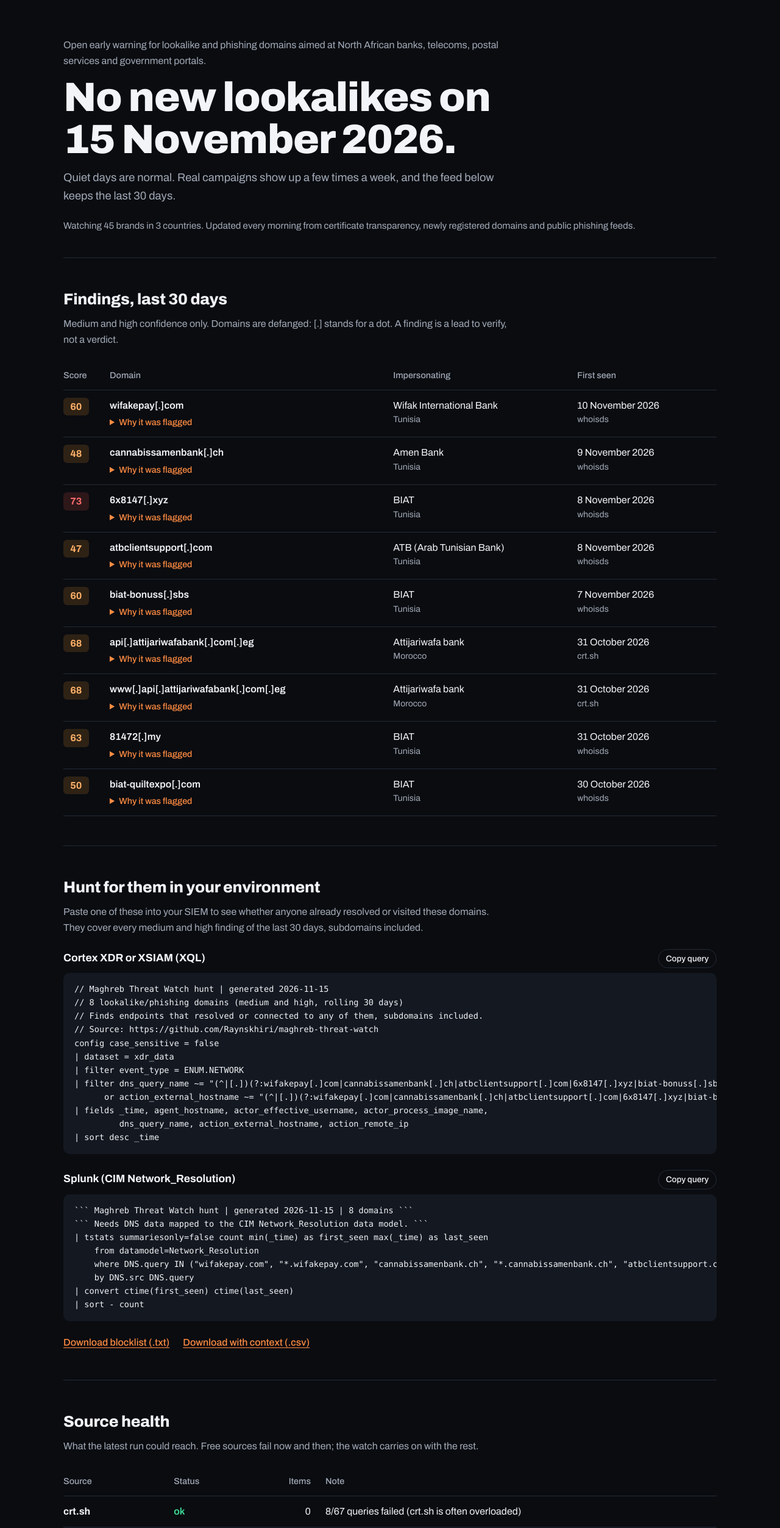
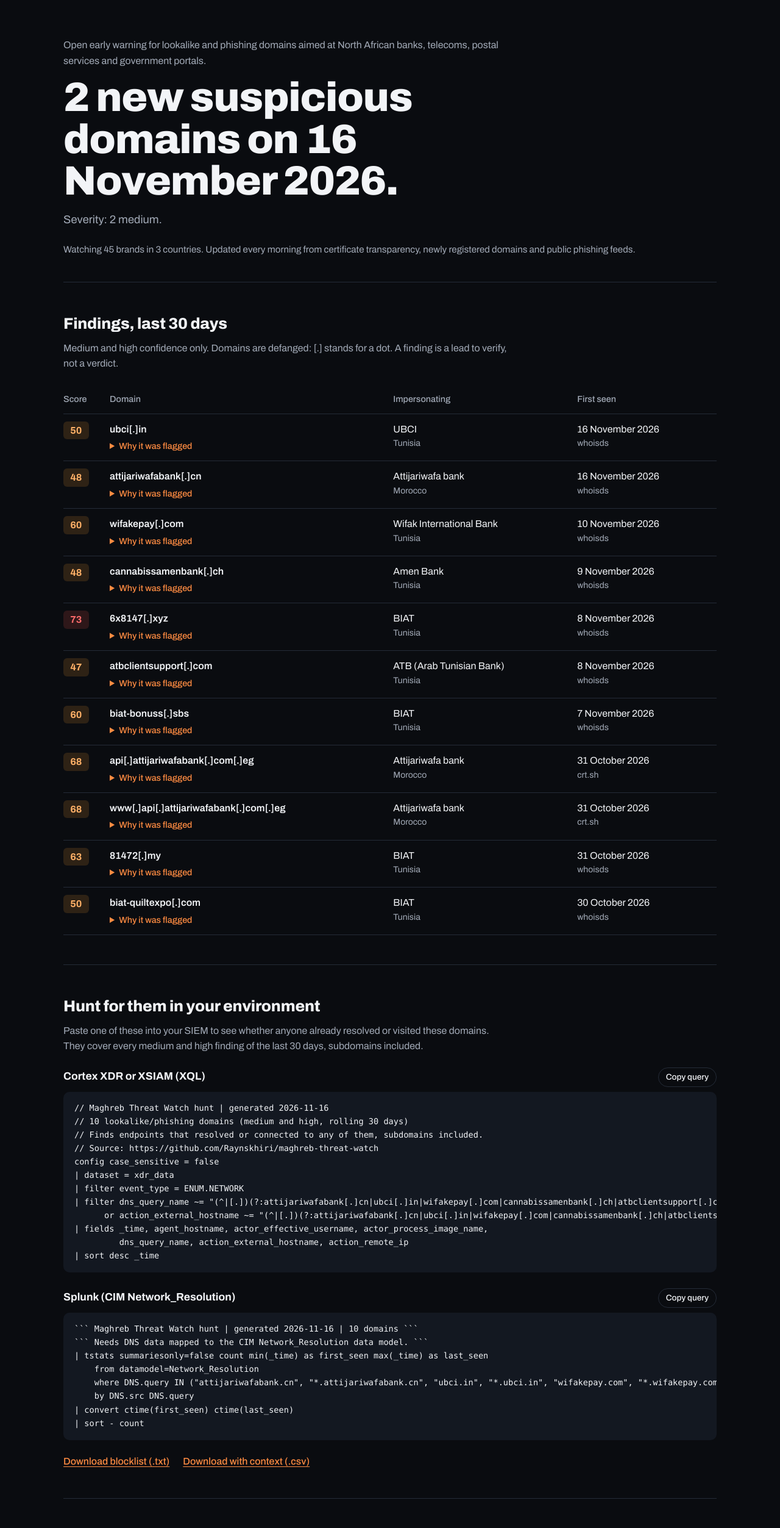
Before and after one commit to Raynskhiri/maghreb-threat-watch, a plain HTML site: page site/index.html in a window 1280 px wide. Shown: the part 55-2560 px from the top of the page at 61% size. Drawn offline with Linux system fonts and the light colour scheme.

Commit message:
watch: 2026-11-16 2 new, 71300 checked

````diff
--- a/feeds/domains.csv
+++ b/feeds/domains.csv
@@ -1,4 +1,6 @@
 first_seen,domain,host,brand,country,sector,severity,score,match_type,sources
+2026-11-16,attijariwafabank.cn,attijariwafabank.cn,Attijariwafa bank,MA,bank,medium,48,contains,whoisds
+2026-11-16,ubci.in,ubci.in,UBCI,TN,bank,medium,50,exact,whoisds
 2026-11-10,wifakepay.com,wifakepay.com,Wifak International Bank,TN,bank,medium,60,affix,whoisds
 2026-11-09,cannabissamenbank.ch,cannabissamenbank.ch,Amen Bank,TN,bank,medium,48,contains,whoisds
 2026-11-08,atbclientsupport.com,atbclientsupport.com,ATB (Arab Tunisian Bank),TN,bank,medium,47,weak-affix,whoisds
--- a/site/feeds/domains.csv
+++ b/site/feeds/domains.csv
@@ -1,4 +1,6 @@
 first_seen,domain,host,brand,country,sector,severity,score,match_type,sources
+2026-11-16,attijariwafabank.cn,attijariwafabank.cn,Attijariwafa bank,MA,bank,medium,48,contains,whoisds
+2026-11-16,ubci.in,ubci.in,UBCI,TN,bank,medium,50,exact,whoisds
 2026-11-10,wifakepay.com,wifakepay.com,Wifak International Bank,TN,bank,medium,60,affix,whoisds
 2026-11-09,cannabissamenbank.ch,cannabissamenbank.ch,Amen Bank,TN,bank,medium,48,contains,whoisds
 2026-11-08,atbclientsupport.com,atbclientsupport.com,ATB (Arab Tunisian Bank),TN,bank,medium,47,weak-affix,whoisds
--- a/site/index.html
+++ b/site/index.html
@@ -6,7 +6,7 @@
 <title>Maghreb Threat Watch | Phishing lookalikes targeting North Africa</title>
 <meta name="description" content="Daily, open early warning for lookalike and phishing domains targeting banks, telecoms and public services in Tunisia, Morocco and Algeria.">
 <meta property="og:title" content="Maghreb Threat Watch">
-<meta property="og:description" content="No new lookalikes on 15 November 2026. Open early warning for phishing aimed at North Africa.">
+<meta property="og:description" content="2 new suspicious domains on 16 November 2026. Open early warning for phishing aimed at North Africa.">
 <meta property="og:url" content="https://threatwatch.rayenskhiri.online/">
 <link rel="icon" href="favicon.svg" type="image/svg+xml">
 <link rel="preconnect" href="https://fonts.googleapis.com">
@@ -124,15 +124,17 @@ footer { padding: 28px 0 48px; color: var(--stone); font-size: 0.9rem; display:
   <main>
     <div class="hero">
       <p class="what">Open early warning for lookalike and phishing domains aimed at North African banks, telecoms, postal services and government portals.</p>
-      <h1>No new lookalikes on 15 November 2026.</h1>
-      <p class="sub">Quiet days are normal. Real campaigns show up a few times a week, and the feed below keeps the last 30 days.</p>
+      <h1>2 new suspicious domains on 16 November 2026.</h1>
+      <p class="sub">Severity: 2 medium.</p>
       <p class="scope">Watching 45 brands in 3 countries. Updated every morning from certificate transparency, newly registered domains and public phishing feeds.</p>
     </div>
 
     <section id="feed" aria-labelledby="feed-title">
       <h2 id="feed-title">Findings, last 30 days</h2>
       <p class="lede">Medium and high confidence only. Domains are defanged: [.] stands for a dot. A finding is a lead to verify, not a verdict.</p>
-      <div class="table-wrap"><table class="findings"><caption class="vh">Medium and high findings, last 30 days</caption><thead><tr><th scope="col">Score</th><th scope="col">Domain</th><th scope="col">Impersonating</th><th scope="col">First seen</th></tr></thead><tbody><tr class="sev-medium"><td class="score"><span class="pill">60</span></td><td class="dom">wifakepay[.]com<details><summary>Why it was flagged</summary><ul><li>affix match on &#x27;wifak&#x27; in &#x27;wifakepay&#x27; (+45)</li><li>lure words [&#x27;pay&#x27;] (+15)</li></ul></details></td><td>Wifak International Bank<span class="sub">Tunisia</span></td><td class="when">10 November 2026<span class="sub">whoisds</span></td></tr>
+      <div class="table-wrap"><table class="findings"><caption class="vh">Medium and high findings, last 30 days</caption><thead><tr><th scope="col">Score</th><th scope="col">Domain</th><th scope="col">Impersonating</th><th scope="col">First seen</th></tr></thead><tbody><tr class="sev-medium"><td class="score"><span class="pill">50</span></td><td class="dom">ubci[.]in<details><summary>Why it was flagged</summary><ul><li>exact match on &#x27;ubci&#x27; in &#x27;ubci&#x27; (+50)</li></ul></details></td><td>UBCI<span class="sub">Tunisia</span></td><td class="when">16 November 2026<span class="sub">whoisds</span></td></tr>
+<tr class="sev-medium"><td class="score"><span class="pill">48</span></td><td class="dom">attijariwafabank[.]cn<details><summary>Why it was flagged</summary><ul><li>contains match on &#x27;attijariwafa&#x27; in &#x27;attijariwafabank&#x27; (+48)</li></ul></details></td><td>Attijariwafa bank<span class="sub">Morocco</span></td><td class="when">16 November 2026<span class="sub">whoisds</span></td></tr>
+<tr class="sev-medium"><td class="score"><span class="pill">60</span></td><td class="dom">wifakepay[.]com<details><summary>Why it was flagged</summary><ul><li>affix match on &#x27;wifak&#x27; in &#x27;wifakepay&#x27; (+45)</li><li>lure words [&#x27;pay&#x27;] (+15)</li></ul></details></td><td>Wifak International Bank<span class="sub">Tunisia</span></td><td class="when">10 November 2026<span class="sub">whoisds</span></td></tr>
 <tr class="sev-medium"><td class="score"><span class="pill">48</span></td><td class="dom">cannabissamenbank[.]ch<details><summary>Why it was flagged</summary><ul><li>contains match on &#x27;amenbank&#x27; in &#x27;cannabissamenbank&#x27; (+48)</li></ul></details></td><td>Amen Bank<span class="sub">Tunisia</span></td><td class="when">9 November 2026<span class="sub">whoisds</span></td></tr>
 <tr class="sev-high"><td class="score"><span class="pill">73</span></td><td class="dom">6x8147[.]xyz<details><summary>Why it was flagged</summary><ul><li>leet match on &#x27;biat&#x27; in &#x27;6x8147&#x27; (+48)</li><li>deceptive spelling (+15)</li><li>abused TLD .xyz (+10)</li></ul></details></td><td>BIAT<span class="sub">Tunisia</span></td><td class="when">8 November 2026<span class="sub">whoisds</span></td></tr>
 <tr class="sev-medium"><td class="score"><span class="pill">47</span></td><td class="dom">atbclientsupport[.]com<details><summary>Why it was flagged</summary><ul><li>weak-affix match on &#x27;atb&#x27; in &#x27;atbclientsupport&#x27; (+22)</li><li>lure words [&#x27;client&#x27;, &#x27;clients&#x27;, &#x27;support&#x27;] (+25)</li></ul></details></td><td>ATB (Arab Tunisian Bank)<span class="sub">Tunisia</span></td><td class="when">8 November 2026<span class="sub">whoisds</span></td></tr>
@@ -150,15 +152,15 @@ footer { padding: 28px 0 48px; color: var(--stone); font-size: 0.9rem; display:
       <div class="hunts">
         <div class="hunt">
           <h3>Cortex XDR or XSIAM (XQL) <button class="copy" type="button" data-target="xql">Copy query</button></h3>
-          <pre><code id="xql">// Maghreb Threat Watch hunt | generated 2026-11-15
-// 8 lookalike/phishing domains (medium and high, rolling 30 days)
+          <pre><code id="xql">// Maghreb Threat Watch hunt | generated 2026-11-16
+// 10 lookalike/phishing domains (medium and high, rolling 30 days)
 // Finds endpoints that resolved or connected to any of them, subdomains included.
 // Source: https://github.com/Raynskhiri/maghreb-threat-watch
 config case_sensitive = false
 | dataset = xdr_data
 | filter event_type = ENUM.NETWORK
-| filter dns_query_name ~= &quot;(^|[.])(?:wifakepay[.]com|cannabissamenbank[.]ch|atbclientsupport[.]com|6x8147[.]xyz|biat-bonuss[.]sbs|81472[.]my|attijariwafabank[.]com[.]eg|biat-quiltexpo[.]com)$&quot;
-      or action_external_hostname ~= &quot;(^|[.])(?:wifakepay[.]com|cannabissamenbank[.]ch|atbclientsupport[.]com|6x8147[.]xyz|biat-bonuss[.]sbs|81472[.]my|attijariwafabank[.]com[.]eg|biat-quiltexpo[.]com)$&quot;
+| filter dns_query_name ~= &quot;(^|[.])(?:attijariwafabank[.]cn|ubci[.]in|wifakepay[.]com|cannabissamenbank[.]ch|atbclientsupport[.]com|6x8147[.]xyz|biat-bonuss[.]sbs|81472[.]my|attijariwafabank[.]com[.]eg|biat-quiltexpo[.]com)$&quot;
+      or action_external_hostname ~= &quot;(^|[.])(?:attijariwafabank[.]cn|ubci[.]in|wifakepay[.]com|cannabissamenbank[.]ch|atbclientsupport[.]com|6x8147[.]xyz|biat-bonuss[.]sbs|81472[.]my|attijariwafabank[.]com[.]eg|biat-quiltexpo[.]com)$&quot;
 | fields _time, agent_hostname, actor_effective_username, actor_process_image_name,
          dns_query_name, action_external_hostname, action_remote_ip
 | sort desc _time
@@ -166,11 +168,11 @@ config case_sensitive = false
         </div>
         <div class="hunt">
           <h3>Splunk (CIM Network_Resolution) <button class="copy" type="button" data-target="spl">Copy query</button></h3>
-          <pre><code id="spl">``` Maghreb Threat Watch hunt | generated 2026-11-15 | 8 domains ```
+          <pre><code id="spl">``` Maghreb Threat Watch hunt | generated 2026-11-16 | 10 domains ```
 ``` Needs DNS data mapped to the CIM Network_Resolution data model. ```
 | tstats summariesonly=false count min(_time) as first_seen max(_time) as last_seen
     from datamodel=Network_Resolution
-    where DNS.query IN (&quot;wifakepay.com&quot;, &quot;*.wifakepay.com&quot;, &quot;cannabissamenbank.ch&quot;, &quot;*.cannabissamenbank.ch&quot;, &quot;atbclientsupport.com&quot;, &quot;*.atbclientsupport.com&quot;, &quot;6x8147.xyz&quot;, &quot;*.6x8147.xyz&quot;, &quot;biat-bonuss.sbs&quot;, &quot;*.biat-bonuss.sbs&quot;, &quot;81472.my&quot;, &quot;*.81472.my&quot;, &quot;attijariwafabank.com.eg&quot;, &quot;*.attijariwafabank.com.eg&quot;, &quot;biat-quiltexpo.com&quot;, &quot;*.biat-quiltexpo.com&quot;)
+    where DNS.query IN (&quot;attijariwafabank.cn&quot;, &quot;*.attijariwafabank.cn&quot;, &quot;ubci.in&quot;, &quot;*.ubci.in&quot;, &quot;wifakepay.com&quot;, &quot;*.wifakepay.com&quot;, &quot;cannabissamenbank.ch&quot;, &quot;*.cannabissamenbank.ch&quot;, &quot;atbclientsupport.com&quot;, &quot;*.atbclientsupport.com&quot;, &quot;6x8147.xyz&quot;, &quot;*.6x8147.xyz&quot;, &quot;biat-bonuss.sbs&quot;, &quot;*.biat-bonuss.sbs&quot;, &quot;81472.my&quot;, &quot;*.81472.my&quot;, &quot;attijariwafabank.com.eg&quot;, &quot;*.attijariwafabank.com.eg&quot;, &quot;biat-quiltexpo.com&quot;, &quot;*.biat-quiltexpo.com&quot;)
     by DNS.src DNS.query
 | convert ctime(first_seen) ctime(last_seen)
 | sort - count
@@ -186,7 +188,7 @@ config case_sensitive = false
     <section aria-labelledby="health-title">
       <h2 id="health-title">Source health</h2>
       <p class="lede">What the latest run could reach. Free sources fail now and then; the watch carries on with the rest.</p>
-      <div class="table-wrap"><table class="sources"><thead><tr><th scope="col">Source</th><th scope="col">Status</th><th scope="col" class="num">Items</th><th scope="col">Note</th></tr></thead><tbody><tr><th scope="row">crt.sh</th><td class="st st-ok">ok</td><td class="num">0</td><td>8/67 queries failed (crt.sh is often overloaded)</td></tr><tr><th scope="row">openphish</th><td class="st st-ok">ok</td><td class="num">300</td><td></td></tr><tr><th scope="row">whoisds</th><td class="st st-ok">ok</td><td class="num">70,000</td><td>newly registered on 2026-11-14</td></tr><tr><th scope="row">urlhaus</th><td class="st st-ok">ok</td><td class="num">1,000</td><td></td></tr></tbody></table></div><p class="note">Last run checked 71,300 domains and URLs.</p>
+      <div class="table-wrap"><table class="sources"><thead><tr><th scope="col">Source</th><th scope="col">Status</th><th scope="col" class="num">Items</th><th scope="col">Note</th></tr></thead><tbody><tr><th scope="row">crt.sh</th><td class="st st-ok">ok</td><td class="num">0</td><td>9/67 queries failed (crt.sh is often overloaded)</td></tr><tr><th scope="row">openphish</th><td class="st st-ok">ok</td><td class="num">300</td><td></td></tr><tr><th scope="row">whoisds</th><td class="st st-ok">ok</td><td class="num">70,000</td><td>newly registered on 2026-11-15</td></tr><tr><th scope="row">urlhaus</th><td class="st st-ok">ok</td><td class="num">1,000</td><td></td></tr></tbody></table></div><p class="note">Last run checked 71,300 domains and URLs.</p>
     </section>
 
     <section id="coverage" aria-labelledby="coverage-title">
@@ -203,7 +205,7 @@ config case_sensitive = false
   </main>
 
   <footer>
-    <span>Built and maintained by <a href="https://rayenskhiri.online">Rayen Skhiri</a>. Open source under the MIT license. Page generated 2026-11-15 13:16 UTC.</span>
+    <span>Built and maintained by <a href="https://rayenskhiri.online">Rayen Skhiri</a>. Open source under the MIT license. Page generated 2026-11-16 14:17 UTC.</span>
   </footer>
 </div>
 <script>
````
Also changed, not shown: data/state.json (+12 -0 lines), site/stats.json (+4 -4 lines), feeds/domains.txt, site/feeds/domains.txt, 8 other files.
